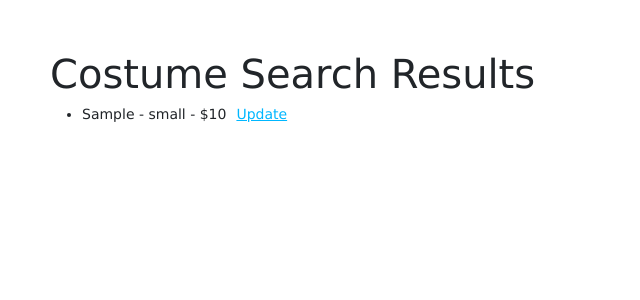
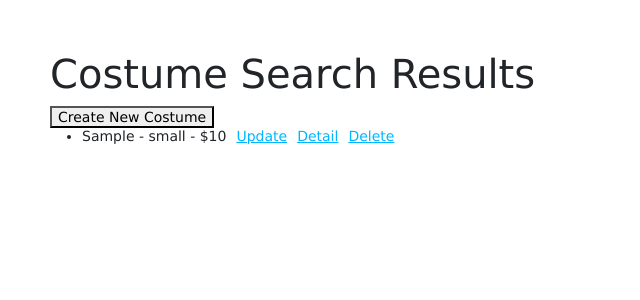
Before and after one commit to Chanse123/s26db82summers, a Node server app: page /costumes/ in a window 1280 px wide. Shown: the top 300 px of the page, without its empty margins (0-640 px from the left). Run offline with Node 20, Linux system fonts and the light colour scheme; tables that the repository leaves empty hold one stand-in row (values such as "Sample post"); some libraries are stand-ins or nearby versions.

Commit message:
Added button details

```diff
--- a/views/costumes.pug
+++ b/views/costumes.pug
@@ -3,8 +3,16 @@ extends layout
 block content
   h1= title
 
+  a(href="/costumes/create")
+    button Create New Costume
+
   ul
     each item in results
       li
         | #{item.costume_type} - #{item.size} - $#{item.cost}
+
         a(href=`/costumes/update?id=${item._id}` style="margin-left:10px") Update
+
+        a(href=`/costumes/detail?id=${item._id}` style="margin-left:10px") Detail
+
+        a(href=`/costumes/delete?id=${item._id}` style="margin-left:10px") Delete
```
